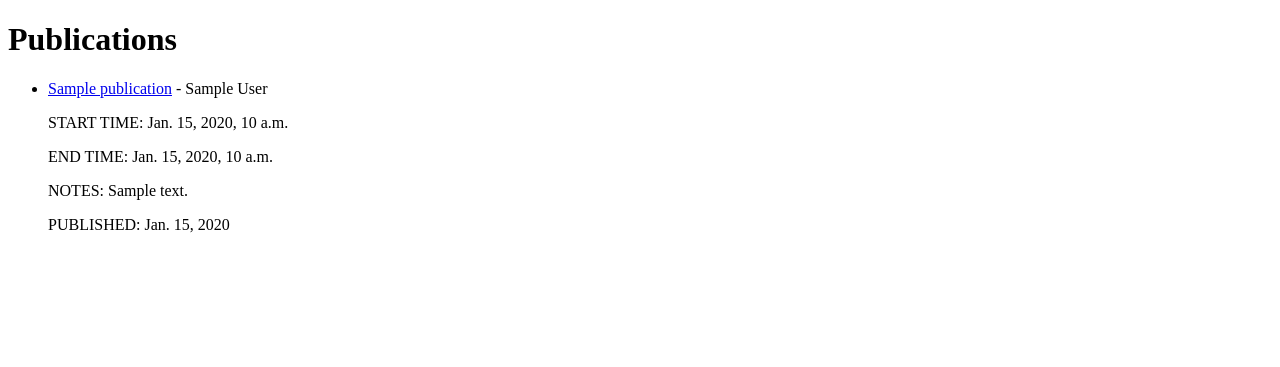
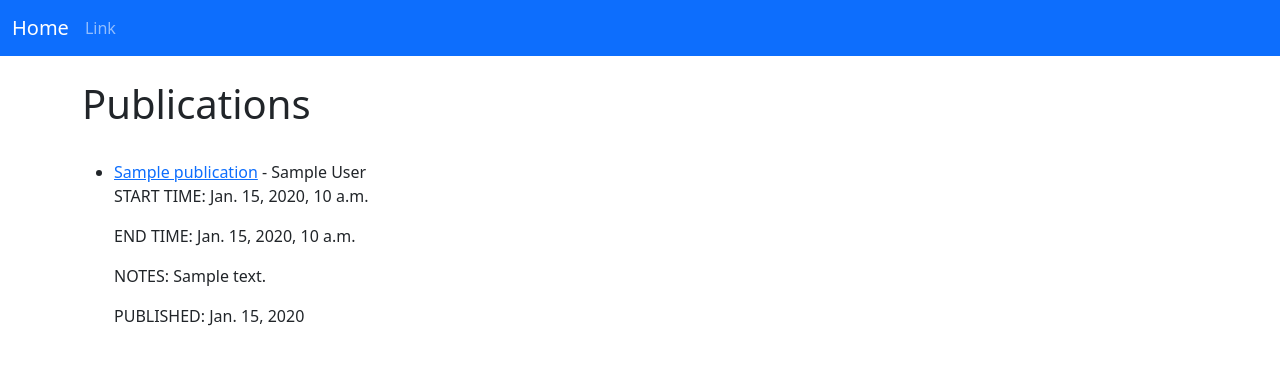
Before and after one commit to NorgeMan/final_project, a Django app: page / in a window 1280 px wide. Shown: the top 367 px of the page. Run offline with Django 4.2, Linux system fonts and the light colour scheme; tables that the repository leaves empty hold one stand-in row (values such as "Sample post").

Commit message:
Iteration 3 Added bootstrap and its navbar, added tags to the model.

```diff
--- a/the_diary/models.py
+++ b/the_diary/models.py
@@ -5,6 +5,7 @@ from datetime import datetime
 
 class Publication(models.Model):
     title = models.CharField(max_length=255)
+    title_tag = models.CharField(max_length=255, default="training")
     author = models.ForeignKey(User, on_delete=models.CASCADE)
     start_time = models.DateTimeField(default=datetime.now, blank=False)
     end_time = models.DateTimeField(default=datetime.now, blank=False)
--- /dev/null
+++ b/the_diary/templates/base.html
@@ -0,0 +1,44 @@
+<!doctype html>
+<html lang="en">
+<head>
+    <!-- Required meta tags -->
+    <meta charset="utf-8">
+    <meta name="viewport" content="width=device-width, initial-scale=1">
+
+    <!-- Bootstrap CSS -->
+    <link href="https://cdn.jsdelivr.net/npm/bootstrap@5.1.3/dist/css/bootstrap.min.css" rel="stylesheet"
+          integrity="sha384-1BmE4kWBq78iYhFldvKuhfTAU6auU8tT94WrHftjDbrCEXSU1oBoqyl2QvZ6jIW3" crossorigin="anonymous">
+
+    <title>{% block title %} Home {% endblock %}</title>
+</head>
+<body>
+<nav class="navbar navbar-dark bg-primary">
+    <div class="container-fluid">
+        <a class="navbar-brand" href="{% url 'home' %}">Home</a>
+            <ul class="navbar-nav me-auto mb-2 mb-lg-0">
+                <li class="nav-item">
+                    <a class="nav-link" href="#">Link</a>
+                </li>
+            </ul>
+    </div>
+</nav>
+<br>
+<div class="container">
+    {% block content %}
+
+    {% endblock %}
+</div>
+<!-- Optional JavaScript; choose one of the two! -->
+
+<!-- Option 1: Bootstrap Bundle with Popper -->
+<script src="https://cdn.jsdelivr.net/npm/bootstrap@5.1.3/dist/js/bootstrap.bundle.min.js"
+        integrity="sha384-ka7Sk0Gln4gmtz2MlQnikT1wXgYsOg+OMhuP+IlRH9sENBO0LRn5q+8nbTov4+1p"
+        crossorigin="anonymous"></script>
+
+<!-- Option 2: Separate Popper and Bootstrap JS -->
+<!--
+<script src="https://cdn.jsdelivr.net/npm/@popperjs/core@2.10.2/dist/umd/popper.min.js" integrity="sha384-7+zCNj/IqJ95wo16oMtfsKbZ9ccEh31eOz1HGyDuCQ6wgnyJNSYdrPa03rtR1zdB" crossorigin="anonymous"></script>
+<script src="https://cdn.jsdelivr.net/npm/bootstrap@5.1.3/dist/js/bootstrap.min.js" integrity="sha384-QJHtvGhmr9XOIpI6YVutG+2QOK9T+ZnN4kzFN1RtK3zEFEIsxhlmWl5/YESvpZ13" crossorigin="anonymous"></script>
+-->
+</body>
+</html>
--- a/the_diary/templates/home.html
+++ b/the_diary/templates/home.html
@@ -1,25 +1,28 @@
+{% extends 'base.html' %}
 <!DOCTYPE html>
 <html lang="en">
 <head>
     <meta charset="UTF-8">
-    <title>Home</title>
+    {% block title %}
+    Home
+    {% endblock %}
 </head>
 <body>
-<h1> Publications</h1>
-<ul>
-{% for publication in object_list %}
-    <li>{% block title %} <a href="{% url 'publication-detail' publication.pk %}">{{ publication.title }}</a> -
+{% block content %}
+    <h1> Publications</h1>
+    <br>
+    <ul>
+    {% for publication in object_list %}
+    <li> <a href="{% url 'publication-detail' publication.pk %}">{{ publication.title }}</a> -
         {{ publication.author.first_name }}
         {{ publication.author.last_name }}
-        {% endblock %}
-        {% block content %}
         <p> START TIME: {{ publication.start_time }}</p>
         <p> END TIME: {{ publication.end_time }}</p>
         <p> NOTES: {{ publication.summary }} </p>
         <p> PUBLISHED: {{ publication.publication_date }} </p> </li>
-        {% endblock %}
     <br>
-{% endfor %}
-</ul>
+    {% endfor %}
+    </ul>
+{% endblock %}
 </body>
 </html>
```
Also changed, not shown: the_diary/templates/details.html (+7 -7 lines), the_diary/migrations/0003_publication_title_tag.py (added).
